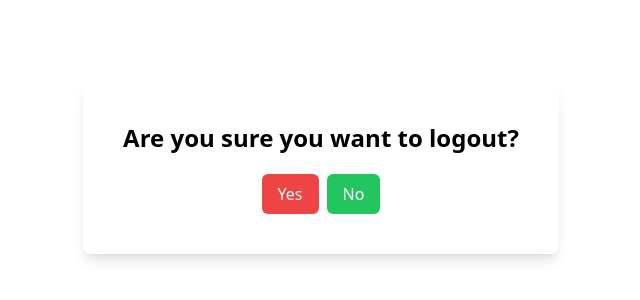
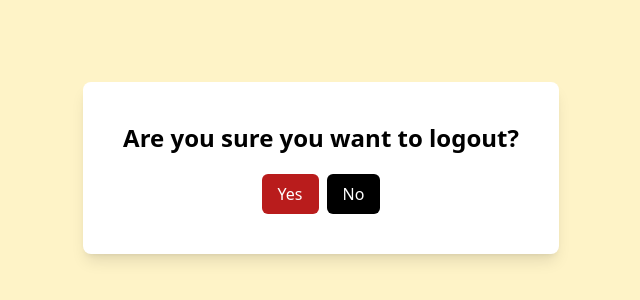
Before and after one commit to farhinrahman1/School-Management-system, a website: page logout.html in a window 1280 px wide. Shown: the part 232-532 px from the top of the page, without its empty margins (319-959 px from the left). Drawn offline with Linux system fonts and the light colour scheme.

Commit message:
logout added

```diff
--- a/logout.html
+++ b/logout.html
@@ -9,17 +9,15 @@
 </head>
 
 <body>
-    <!-- make an alert for logout option -->
-    <div class="flex flex-col items-center justify-center h-screen">
+    <div class="flex flex-col items-center justify-center h-screen bg-amber-100">
         <div class="bg-white p-10 rounded-lg shadow-lg">
             <h1 class="text-2xl font-bold text-center">Are you sure you want to logout?</h1>
             <div class="flex justify-center mt-5">
-                <a href="index.html" class="bg-red-500 text-white px-4 py-2 rounded-md mr-2">Yes</a>
-                <a href="student.html" class="bg-green-500 text-white px-4 py-2 rounded-md">No</a>
+                <a href="index.html" class="bg-red-700 text-white px-4 py-2 rounded-md mr-2 hover:bg-red-900">Yes</a>
+                <a href="student.html" class="bg-black text-white px-4 py-2 rounded-md">No</a>
             </div>
         </div>
     </div>
-
 </body>
 
 
```
Also changed, not shown: css/output.css.
